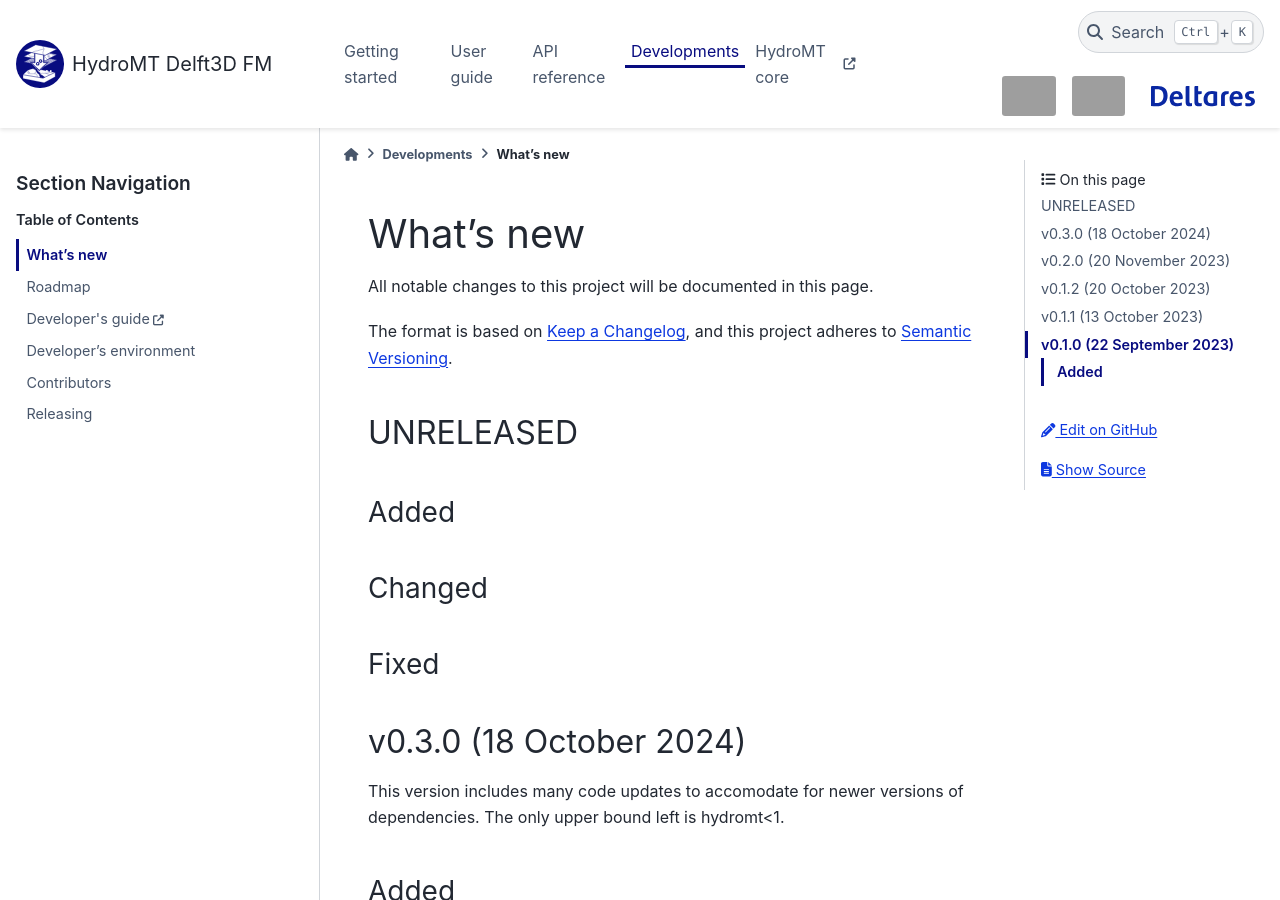
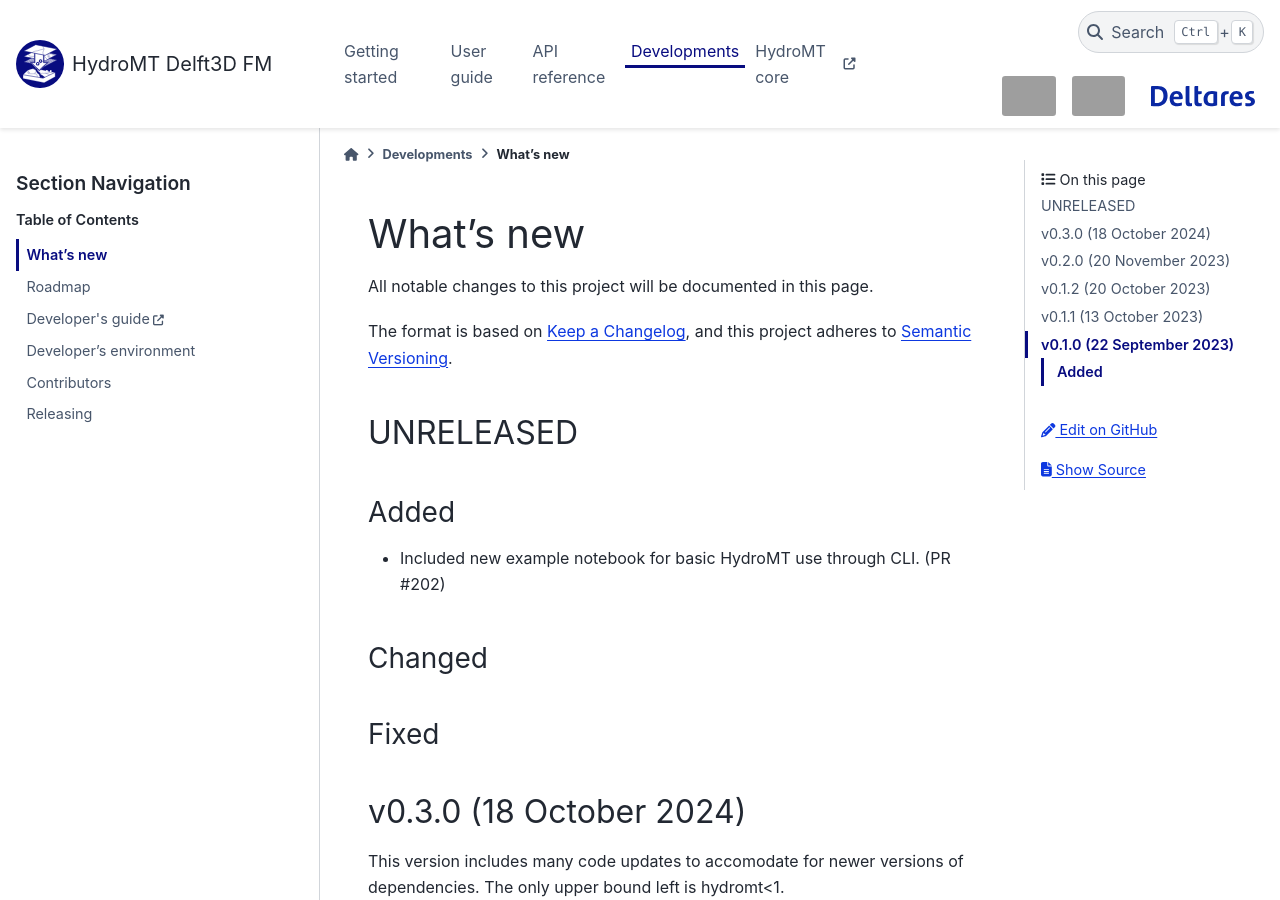
Before and after one commit to Deltares/hydromt_delft3dfm, a Sphinx documentation site: the page built from docs/changelog.rst, in a window 1280 px wide and 900 px high. Built offline with Sphinx 7.4.7 and the PyData theme 0.15.4, drawn with Linux system fonts in a browser that asks for light colours; pages that are not in the unit, such as notebooks, are missing from menus; grey boxes are pictures that could not be loaded.

Commit message:
update changelog

```diff
--- a/docs/changelog.rst
+++ b/docs/changelog.rst
@@ -11,6 +11,7 @@ UNRELEASED
 
 Added
 -----
+- Included new example notebook for basic HydroMT use through CLI. (PR #202)
 
 Changed
 -------
```
